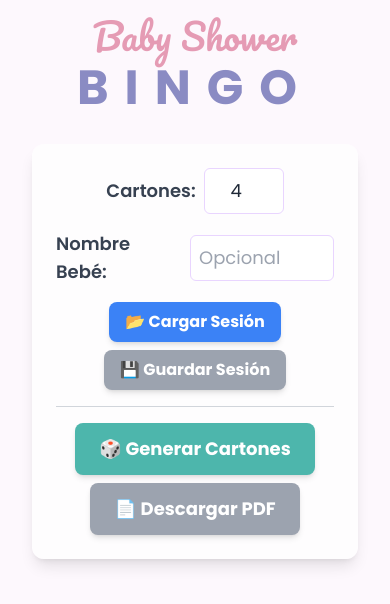
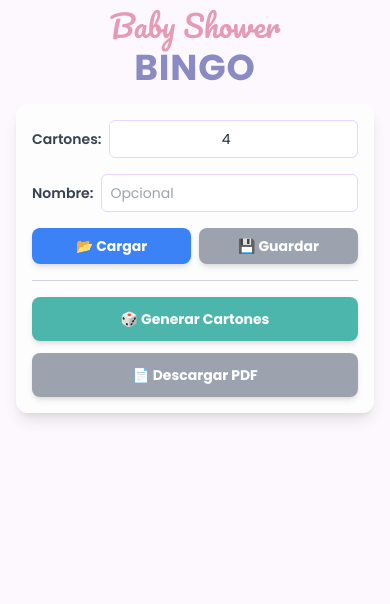
Before and after one commit to phab0s/BINGO-PY, a React (Vite) app in the folder frontend/: page / in a window 390 px wide. Shown: the top 604 px of the page. Built offline with nearby package versions, Linux system fonts and the light colour scheme; no server answers.

Commit message:
🎨 Optimize responsive design for mobile and desktop - Complete UI overhaul

```diff
--- a/frontend/src/App.tsx
+++ b/frontend/src/App.tsx
@@ -181,11 +181,11 @@ const App: React.FC = () => {
   };
 
   return (
-    <div className="min-h-screen w-full bg-[#FDF8FD] text-gray-800 p-4 sm:p-8">
-      <main className="container mx-auto">
-        <header className="text-center mb-8 print:hidden">
-          <h1 className="font-pacifico text-4xl sm:text-5xl text-[#E59BB4]">Baby Shower</h1>
-          <h2 className="text-5xl sm:text-7xl font-bold tracking-[1rem] text-[#8A8BC3] mt-2">BINGO</h2>
+    <div className="min-h-screen w-full bg-[#FDF8FD] text-gray-800 p-2 sm:p-4 lg:p-8">
+      <main className="container mx-auto max-w-7xl">
+        <header className="text-center mb-4 sm:mb-6 lg:mb-8 print:hidden">
+          <h1 className="font-pacifico text-3xl sm:text-4xl lg:text-5xl text-[#E59BB4]">Baby Shower</h1>
+          <h2 className="text-4xl sm:text-5xl lg:text-7xl font-bold tracking-wide sm:tracking-[0.5rem] lg:tracking-[1rem] text-[#8A8BC3] mt-1 sm:mt-2">BINGO</h2>
         </header>
 
         <Controls
--- a/frontend/src/components/Controls.tsx
+++ b/frontend/src/components/Controls.tsx
@@ -40,12 +40,13 @@ export const Controls: React.FC<ControlsProps> = ({
   };
 
   return (
-    <div className="p-6 bg-white/70 rounded-xl shadow-lg mb-8 print:hidden">
-      {/* --- Fila Superior: Configuración --- */}
-      <div className="grid grid-cols-1 md:grid-cols-2 gap-4 items-center mb-4">
-        <div className="flex flex-wrap items-center justify-center md:justify-start gap-4">
+    <div className="p-4 sm:p-6 bg-white/70 rounded-xl shadow-lg mb-6 sm:mb-8 print:hidden">
+      {/* --- Configuración en móvil: Stack vertical --- */}
+      <div className="space-y-4 mb-4">
+        {/* Inputs de configuración */}
+        <div className="grid grid-cols-1 sm:grid-cols-2 gap-4">
           <div className="flex items-center gap-2">
-            <label htmlFor="cardCount" className="font-semibold text-lg text-gray-700">
+            <label htmlFor="cardCount" className="font-semibold text-sm sm:text-lg text-gray-700 whitespace-nowrap">
               Cartones:
             </label>
             <input
@@ -61,12 +62,12 @@ export const Controls: React.FC<ControlsProps> = ({
                 else setCardCount(value);
               }}
               disabled={isGameStarted}
-              className="w-20 p-2 border border-purple-200 rounded-md text-center text-lg focus:ring-2 focus:ring-pink-300 focus:border-pink-300 disabled:bg-gray-200"
+              className="flex-1 min-w-0 p-2 border border-purple-200 rounded-md text-center text-sm sm:text-lg focus:ring-2 focus:ring-pink-300 focus:border-pink-300 disabled:bg-gray-200"
             />
           </div>
           <div className="flex items-center gap-2">
-            <label htmlFor="babyName" className="font-semibold text-lg text-gray-700">
-              Nombre Bebé:
+            <label htmlFor="babyName" className="font-semibold text-sm sm:text-lg text-gray-700 whitespace-nowrap">
+              Nombre:
             </label>
             <input
               type="text"
@@ -79,12 +80,13 @@ export const Controls: React.FC<ControlsProps> = ({
               placeholder="Opcional"
               maxLength={50}
               disabled={isGameStarted}
-              className="w-36 p-2 border border-purple-200 rounded-md text-lg focus:ring-2 focus:ring-pink-300 focus:border-pink-300 disabled:bg-gray-200"
+              className="flex-1 min-w-0 p-2 border border-purple-200 rounded-md text-sm sm:text-lg focus:ring-2 focus:ring-pink-300 focus:border-pink-300 disabled:bg-gray-200"
             />
           </div>
         </div>
-        {/* --- Fila Superior: Botones de Sesión --- */}
-        <div className="flex flex-wrap items-center justify-center md:justify-end gap-2 sm:gap-4">
+
+        {/* Botones de Sesión */}
+        <div className="flex flex-wrap items-center justify-center gap-2">
           <input
             type="file"
             ref={fileInputRef}
@@ -95,36 +97,36 @@ export const Controls: React.FC<ControlsProps> = ({
           <button
             onClick={handleLoadClick}
             disabled={isGameStarted}
-            className="px-4 py-2 bg-blue-500 text-white font-bold rounded-lg shadow-md hover:bg-blue-600 transition-colors duration-300 disabled:bg-gray-400"
+            className="flex-1 sm:flex-none px-3 sm:px-4 py-2 bg-blue-500 text-white font-bold rounded-lg shadow-md hover:bg-blue-600 transition-colors duration-300 disabled:bg-gray-400 text-sm sm:text-base"
           >
-            📂 Cargar Sesión
+            📂 <span className="hidden sm:inline">Cargar</span><span className="sm:hidden">Cargar</span>
           </button>
           <button
             onClick={onSaveSession}
             disabled={!hasCards || isGameStarted}
-            className="px-4 py-2 bg-teal-500 text-white font-bold rounded-lg shadow-md hover:bg-teal-600 transition-colors duration-300 disabled:bg-gray-400"
+            className="flex-1 sm:flex-none px-3 sm:px-4 py-2 bg-teal-500 text-white font-bold rounded-lg shadow-md hover:bg-teal-600 transition-colors duration-300 disabled:bg-gray-400 text-sm sm:text-base"
           >
-            💾 Guardar Sesión
+            💾 <span className="hidden sm:inline">Guardar</span><span className="sm:hidden">Guardar</span>
           </button>
         </div>
       </div>
 
       <hr className="my-4 border-gray-300"/>
 
-      {/* --- Fila Inferior: Botones de Acción del Juego --- */}
-      <div className="flex flex-wrap items-center justify-center gap-2 sm:gap-4">
+      {/* --- Botones de Acción del Juego --- */}
+      <div className="grid grid-cols-1 sm:grid-cols-2 lg:grid-cols-3 gap-3 sm:gap-4">
         {!isGameStarted ? (
           <>
             <button
               onClick={() => onGenerateAuto(cardCount)}
-              className="px-6 py-3 bg-[#4DB6AC] text-white font-bold rounded-lg shadow-md hover:bg-[#45a59a] transition-colors duration-300 text-lg"
+              className="w-full px-4 py-3 bg-[#4DB6AC] text-white font-bold rounded-lg shadow-md hover:bg-[#45a59a] transition-colors duration-300 text-sm sm:text-lg"
             >
               🎲 Generar Cartones
             </button>
             {hasCards && (
               <button
                 onClick={onStartGame}
-                className="px-6 py-3 bg-green-500 text-white font-bold rounded-lg shadow-md hover:bg-green-600 transition-colors duration-300 text-lg"
+                className="w-full px-4 py-3 bg-green-500 text-white font-bold rounded-lg shadow-md hover:bg-green-600 transition-colors duration-300 text-sm sm:text-lg"
               >
                 🎉 Iniciar Juego
               </button>
@@ -135,13 +137,13 @@ export const Controls: React.FC<ControlsProps> = ({
             <button
               onClick={onDrawItem}
               disabled={!canDrawItems}
-              className="px-6 py-3 bg-orange-500 text-white font-bold rounded-lg shadow-md hover:bg-orange-600 transition-colors duration-300 disabled:bg-gray-400 text-lg"
+              className="w-full px-4 py-3 bg-orange-500 text-white font-bold rounded-lg shadow-md hover:bg-orange-600 transition-colors duration-300 disabled:bg-gray-400 text-sm sm:text-lg"
             >
               {canDrawItems ? '🎟️ Llamar Objeto' : '🏁 Fin del Juego'}
             </button>
             <button
               onClick={onResetGame}
-              className="px-6 py-3 bg-red-500 text-white font-bold rounded-lg shadow-md hover:bg-red-600 transition-colors duration-300 text-lg"
+              className="w-full px-4 py-3 bg-red-500 text-white font-bold rounded-lg shadow-md hover:bg-red-600 transition-colors duration-300 text-sm sm:text-lg"
             >
               🔄 Reiniciar Juego
             </button>
@@ -150,7 +152,7 @@ export const Controls: React.FC<ControlsProps> = ({
         <button
           onClick={onDownloadPdf}
           disabled={!hasCards || isDownloadingPdf}
-          className="px-6 py-3 bg-[#E59BB4] text-white font-bold rounded-lg shadow-md hover:bg-[#d48aa3] transition-colors duration-300 disabled:bg-gray-400 disabled:cursor-not-allowed text-lg"
+          className="w-full px-4 py-3 bg-[#E59BB4] text-white font-bold rounded-lg shadow-md hover:bg-[#d48aa3] transition-colors duration-300 disabled:bg-gray-400 disabled:cursor-not-allowed text-sm sm:text-lg sm:col-span-2 lg:col-span-1"
         >
           {isDownloadingPdf ? 'Generando...' : '📄 Descargar PDF'}
         </button>
--- a/frontend/src/components/ModeratorView.tsx
+++ b/frontend/src/components/ModeratorView.tsx
@@ -25,59 +25,59 @@ export const ModeratorView: React.FC<ModeratorViewProps> = ({ currentItem, calle
   }, [calledItems]);
 
   return (
-    <div className="mt-8 p-6 bg-white/70 rounded-xl shadow-lg print:hidden">
+    <div className="mt-6 sm:mt-8 p-4 sm:p-6 bg-white/70 rounded-xl shadow-lg print:hidden">
       {/* Panel Superior: Último llamado y Siguiente Letra */}
-      <div className="grid grid-cols-1 md:grid-cols-2 gap-8 items-start mb-8">
+      <div className="grid grid-cols-1 lg:grid-cols-2 gap-6 lg:gap-8 items-start mb-6 sm:mb-8">
         <div className="text-center">
-          <h4 className="text-xl font-semibold text-gray-700 mb-2">Último Objeto Llamado:</h4>
+          <h4 className="text-lg sm:text-xl font-semibold text-gray-700 mb-3">Último Objeto Llamado:</h4>
           {currentItem ? (
-            <div className="inline-flex flex-col items-center justify-center p-4 bg-purple-100 border-4 border-dashed border-purple-300 rounded-lg shadow-inner min-h-[220px] min-w-[220px]">
-              <span className="text-7xl font-bold text-purple-500">{currentItem.letra}</span>
+            <div className="inline-flex flex-col items-center justify-center p-3 sm:p-4 bg-purple-100 border-4 border-dashed border-purple-300 rounded-lg shadow-inner min-h-[180px] sm:min-h-[220px] w-full max-w-[280px] sm:max-w-none sm:min-w-[220px]">
+              <span className="text-4xl sm:text-7xl font-bold text-purple-500">{currentItem.letra}</span>
               <img
                 src={currentItem.objeto.imageUrl}
                 alt={currentItem.objeto.name}
-                className="w-28 h-28 object-contain my-2"
+                className="w-20 h-20 sm:w-28 sm:h-28 object-contain my-2"
               />
-              <span className="text-3xl font-bold text-purple-800">{currentItem.objeto.name}</span>
+              <span className="text-lg sm:text-3xl font-bold text-purple-800 text-center px-2">{currentItem.objeto.name}</span>
             </div>
           ) : (
-            <div className="inline-flex items-center justify-center p-4 bg-gray-100 border-4 border-dashed border-gray-300 rounded-lg shadow-inner min-h-[220px] min-w-[220px]">
-              <span className="text-2xl text-gray-500">Presiona "Llamar Objeto"</span>
+            <div className="inline-flex items-center justify-center p-3 sm:p-4 bg-gray-100 border-4 border-dashed border-gray-300 rounded-lg shadow-inner min-h-[180px] sm:min-h-[220px] w-full max-w-[280px] sm:max-w-none sm:min-w-[220px]">
+              <span className="text-lg sm:text-2xl text-gray-500 text-center px-2">Presiona "Llamar Objeto"</span>
             </div>
           )}
         </div>
         <div className="text-center">
-          <h4 className="text-xl font-semibold text-gray-700 mb-2">Siguiente Letra:</h4>
-          <div className="inline-flex items-center justify-center w-24 h-24 bg-pink-100 border-4 border-dashed border-pink-300 rounded-full shadow-inner">
-            <span className="font-bold text-6xl text-pink-500">{nextLetter || '-'}</span>
+          <h4 className="text-lg sm:text-xl font-semibold text-gray-700 mb-3">Siguiente Letra:</h4>
+          <div className="inline-flex items-center justify-center w-20 h-20 sm:w-24 sm:h-24 bg-pink-100 border-4 border-dashed border-pink-300 rounded-full shadow-inner">
+            <span className="font-bold text-4xl sm:text-6xl text-pink-500">{nextLetter || '-'}</span>
           </div>
         </div>
       </div>
 
       {/* Panel Inferior: Historial en formato BINGO */}
       <div>
-        <h3 className="font-pacifico text-3xl text-center text-[#8A8BC3] mb-4">Historial de Objetos</h3>
-        <div className="grid grid-cols-5 gap-2 sm:gap-4 p-4 bg-gray-50 rounded-lg">
+        <h3 className="font-pacifico text-2xl sm:text-3xl text-center text-[#8A8BC3] mb-4">Historial de Objetos</h3>
+        <div className="grid grid-cols-5 gap-1 sm:gap-2 lg:gap-4 p-3 sm:p-4 bg-gray-50 rounded-lg overflow-x-auto">
           {BINGO_LETTERS.map(letter => (
-            <div key={letter} className="text-center">
+            <div key={letter} className="text-center min-w-0">
               {/* Cabecera de la columna */}
-              <h4 className="font-bold text-5xl text-purple-400 mb-3">{letter}</h4>
+              <h4 className="font-bold text-2xl sm:text-3xl lg:text-5xl text-purple-400 mb-2 sm:mb-3">{letter}</h4>
               {/* Contenedor de los objetos de la columna */}
-              <div className="flex flex-col items-center gap-2">
+              <div className="flex flex-col items-center gap-1 sm:gap-2">
                 {calledItemsByLetter[letter].length > 0 ? (
                   calledItemsByLetter[letter].map(item => (
-                    <div key={item.objeto.id} className="flex flex-col items-center p-1.5 bg-white rounded-lg shadow-sm border border-gray-200 w-full">
+                    <div key={item.objeto.id} className="flex flex-col items-center p-1 sm:p-1.5 bg-white rounded-lg shadow-sm border border-gray-200 w-full">
                       <img
                         src={item.objeto.imageUrl}
                         alt={item.objeto.name}
-                        className="w-16 h-16 sm:w-20 sm:h-20 object-contain rounded-md"
+                        className="w-12 h-12 sm:w-16 sm:h-16 lg:w-20 lg:h-20 object-contain rounded-md"
                       />
-                      <span className="mt-1 text-xs sm:text-sm font-semibold text-gray-600 text-center">{item.objeto.name}</span>
+                      <span className="mt-1 text-xs sm:text-sm font-semibold text-gray-600 text-center leading-tight">{item.objeto.name}</span>
                     </div>
                   ))
                 ) : (
-                  <div className="p-1.5 rounded-lg w-full">
-                    <div className="w-16 h-16 sm:w-20 sm:h-20 bg-gray-200/50 rounded-md mx-auto"></div>
+                  <div className="p-1 sm:p-1.5 rounded-lg w-full">
+                    <div className="w-12 h-12 sm:w-16 sm:h-16 lg:w-20 lg:h-20 bg-gray-200/50 rounded-md mx-auto"></div>
                   </div>
                 )}
               </div>
--- a/frontend/src/index.css
+++ b/frontend/src/index.css
@@ -33,22 +33,39 @@
 /* Estilos para dispositivos móviles */
 @media (max-width: 640px) {
   .container {
-    padding-left: 1rem;
-    padding-right: 1rem;
+    padding-left: 0.5rem;
+    padding-right: 0.5rem;
   }
 
   .bingo-complete-grid {
-    min-width: 320px;
-    font-size: 0.8rem;
+    min-width: 100%;
+    width: 100%;
+    font-size: 0.75rem;
+    margin: 0 auto;
   }
 
   .bingo-header-cell {
-    font-size: 1.5rem;
-    height: 40px;
+    font-size: 1.25rem;
+    height: 35px;
+    padding: 0.25rem;
   }
 
   .bingo-cell {
-    min-height: 80px;
+    min-height: 70px;
+    padding: 0.25rem;
+  }
+
+  /* Mejorar la visualización en móviles muy pequeños */
+  @media (max-width: 375px) {
+    .bingo-header-cell {
+      font-size: 1rem;
+      height: 30px;
+    }
+
+    .bingo-cell {
+      min-height: 60px;
+      font-size: 0.7rem;
+    }
   }
 }
 
@@ -76,13 +93,14 @@ img {
   grid-template-rows: auto repeat(5, 1fr);
   gap: 0;
   width: 100%;
-  min-width: 500px;
+  min-width: 280px;
   max-width: 100%;
   box-sizing: border-box;
   border: 2px solid #D6D2E8;
   border-top: none;
   border-radius: 0 0 6px 6px;
   overflow: visible;
+  margin: 0 auto;
 }
 
 .bingo-cell {
@@ -171,6 +189,48 @@ html {
   scroll-behavior: smooth;
 }
 
+/* Mejoras para dispositivos táctiles */
+@media (hover: none) and (pointer: coarse) {
+  /* Botones más grandes en dispositivos táctiles */
+  button {
+    min-height: 44px;
+    min-width: 44px;
+  }
+
+  /* Mejorar el área de toque para inputs */
+  input {
+    min-height: 44px;
+  }
+}
+
+/* Estilos específicos para tablets */
+@media (min-width: 641px) and (max-width: 1023px) {
+  .bingo-complete-grid {
+    min-width: 400px;
+    max-width: 600px;
+  }
+
+  .bingo-header-cell {
+    font-size: 1.75rem;
+    height: 48px;
+  }
+
+  .bingo-cell {
+    min-height: 100px;
+  }
+}
+
+/* Optimizaciones para pantallas muy anchas */
+@media (min-width: 1440px) {
+  .container {
+    max-width: 1200px;
+  }
+
+  .bingo-complete-grid {
+    max-width: 800px;
+  }
+}
+
 /* Estilos para impresión */
 @media print {
   body {
@@ -236,3 +296,4 @@ html {
     display: none !important;
   }
 }
+}
```
